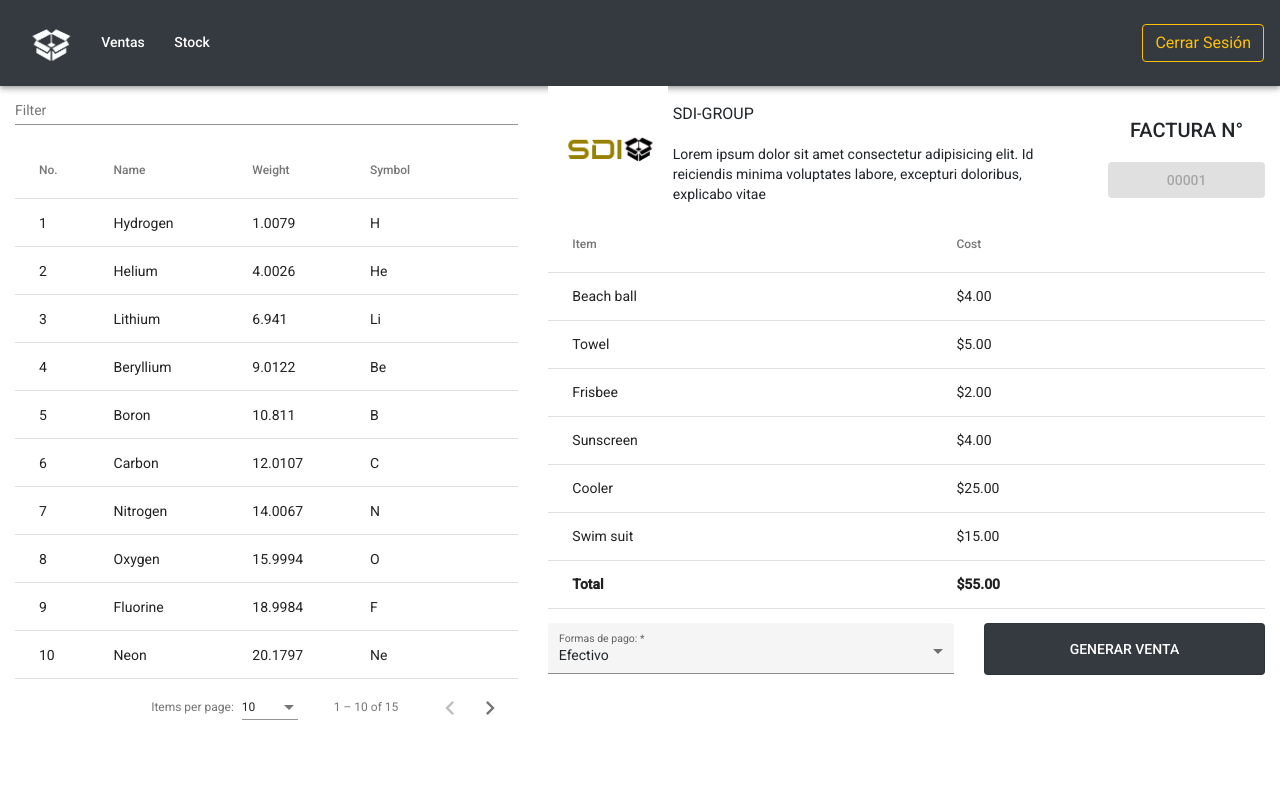
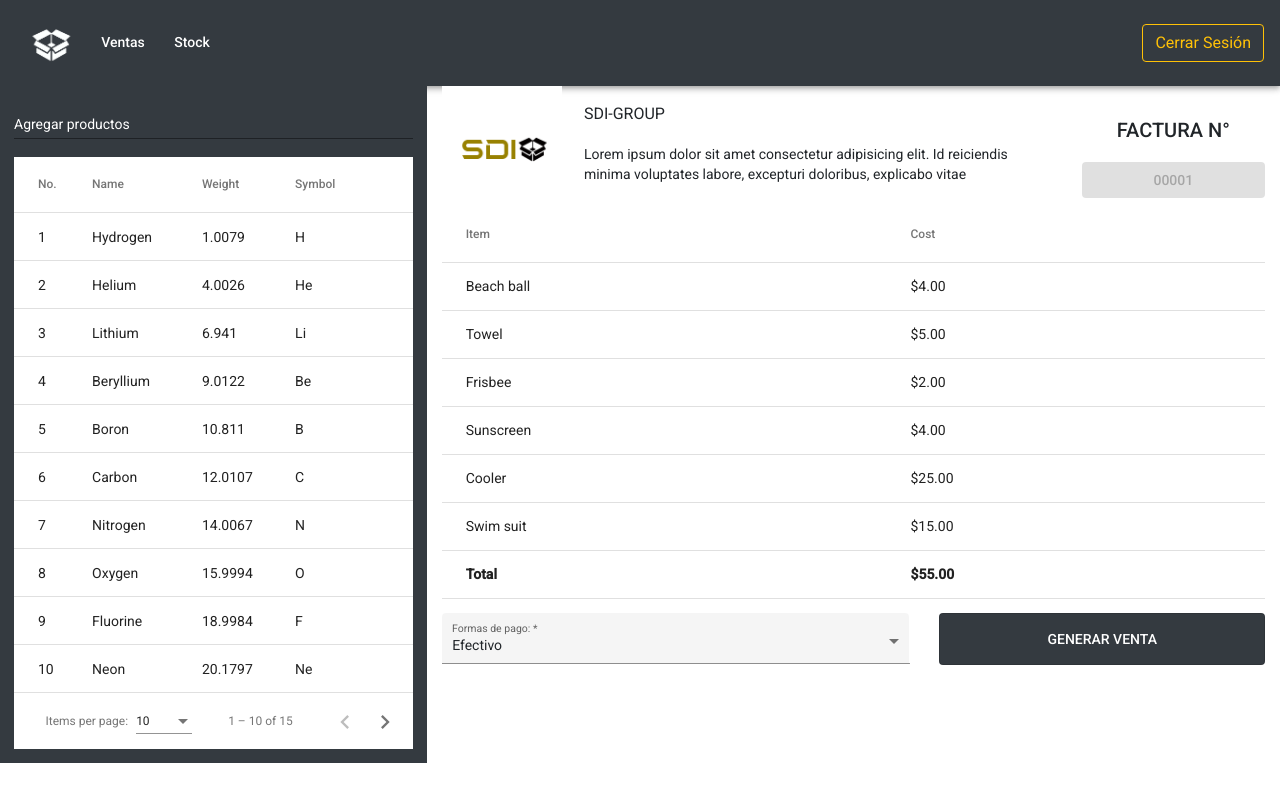
Before and after one commit to cacunae/ProyectoFinal, an Angular app: page /ventas in a window 1280 px wide. Built offline with nearby package versions, Linux system fonts and the light colour scheme.

Commit message:
cambios en la estructura de la vista

```diff
--- a/src/app/VistaVendedores/ventas/ventas.component.css
+++ b/src/app/VistaVendedores/ventas/ventas.component.css
@@ -6,8 +6,10 @@ table {
   font-size: 14px;
   width: 100%;
 }
-.col-5-busqueda {
-  padding-left: 1em;
+.busqueda {
+  background-color: #343a40;
+  color: white;
+  padding: 1em;
 }
 tr.mat-footer-row {
   font-weight: bold;
--- a/src/app/VistaVendedores/ventas/ventas.component.html
+++ b/src/app/VistaVendedores/ventas/ventas.component.html
@@ -3,13 +3,13 @@
 <!--FIN DEL NAVBAR-->
 <div class="container-fluid">
   <div class="row">
-    <div class="col-5">
+    <div class="busqueda col-4">
       <mat-form-field>
-        <mat-label>Filter</mat-label>
+        <mat-label style="color: white">Agregar productos</mat-label>
         <input
+          style="color: white"
           matInput
           (keyup)="applyFilter($event)"
-          placeholder="Ex. ium"
           #input
         />
       </mat-form-field>
```
